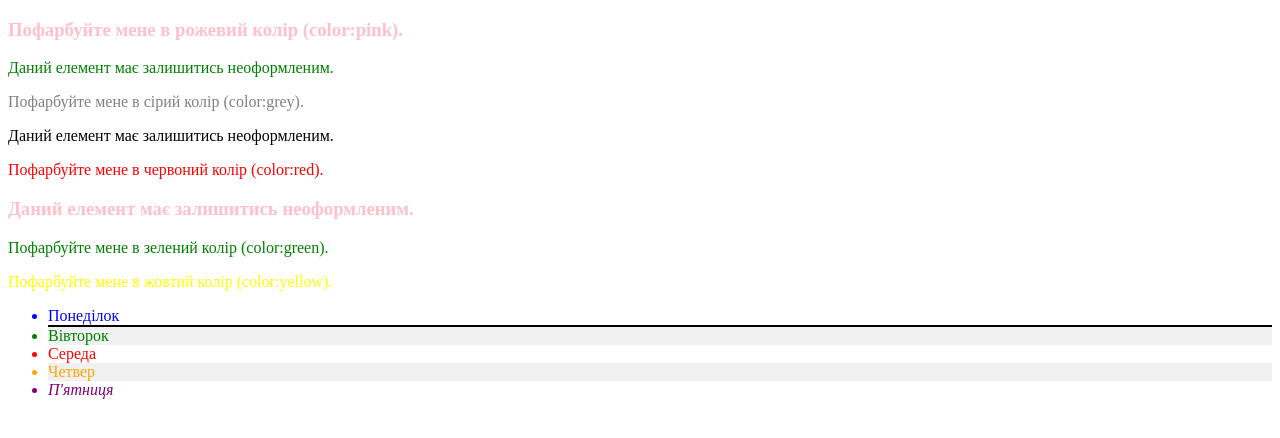
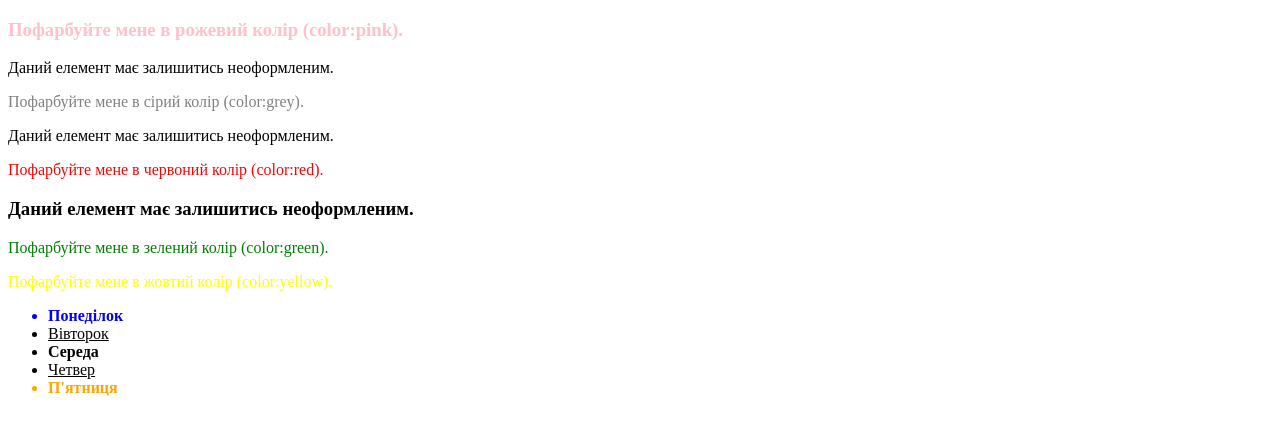
Before and after one commit to tumyr546/HW-4, a plain HTML site: page index.html in a window 1280 px wide. Drawn offline with Linux system fonts and the light colour scheme.

Commit message:
02.02.2025

```diff
--- a/stail.css
+++ b/stail.css
@@ -1,4 +1,4 @@
-.text-box h3 {
+.text-box h3:first-child {
   color: pink;
 }
 
@@ -6,52 +6,34 @@
   color: grey;
 }
 
-.text-box p {
-  color: green;
-}
-
-.text-box p.yellow {
-  color: yellow;
-}
-
 .text-box div p {
   color: red;
 }
 
-.week-schedule ul li:nth-child(1) {
+.text-box p:nth-of-type(3) {
+  color: green;
+}
+
+.text-box .yellow {
+  color: yellow;
+}
+
+.week-schedule ul li:first-child {
   color: blue;
 }
 
-.week-schedule ul li:nth-child(2) {
-  color: green;
-}
-
-.week-schedule ul li:nth-child(3) {
-  color: red;
-}
-
-.week-schedule ul li:nth-child(4) {
+.week-schedule ul li:last-child {
   color: orange;
 }
 
-.week-schedule ul li:nth-child(5) {
-  color: purple;
+.week-schedule ul li:nth-child(odd) {
+  font-weight: bold;
 }
 
-/* Додаткові ефекти */
-.week-schedule ul li:hover {
-  font-weight: bold;
+.week-schedule ul li:nth-child(even) {
   text-decoration: underline;
 }
 
-.week-schedule ul li:first-child {
-  border-bottom: 2px solid black;
+.week-schedule ul li:hover {
+  background-color: lightgray;
 }
-
-.week-schedule ul li:last-child {
-  font-style: italic;
-}
-
-.week-schedule ul li:nth-child(even) {
-  background-color: #f0f0f0;
-}
```
